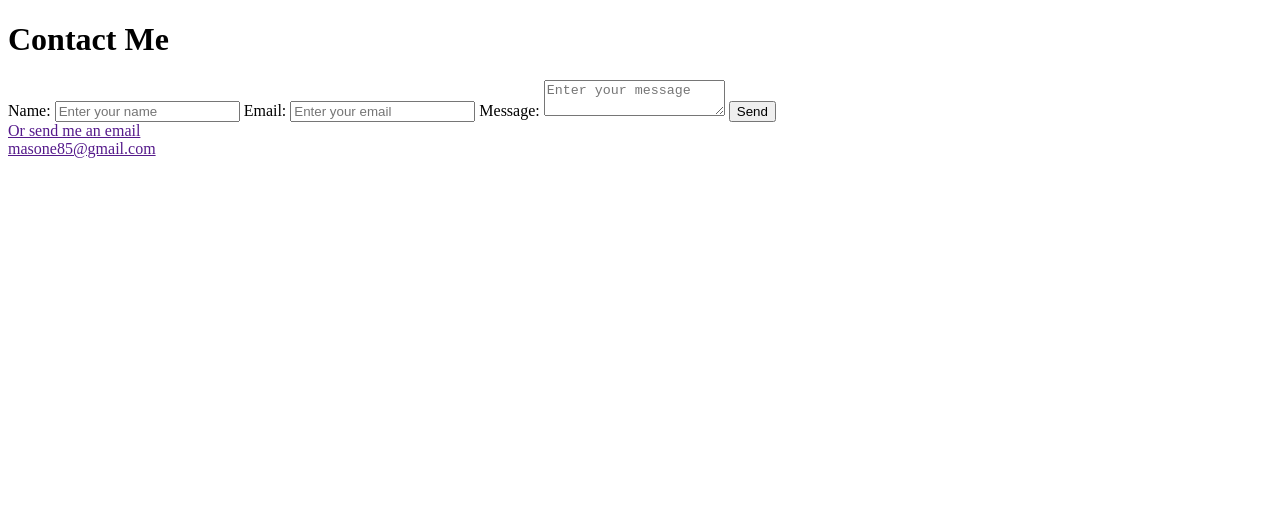
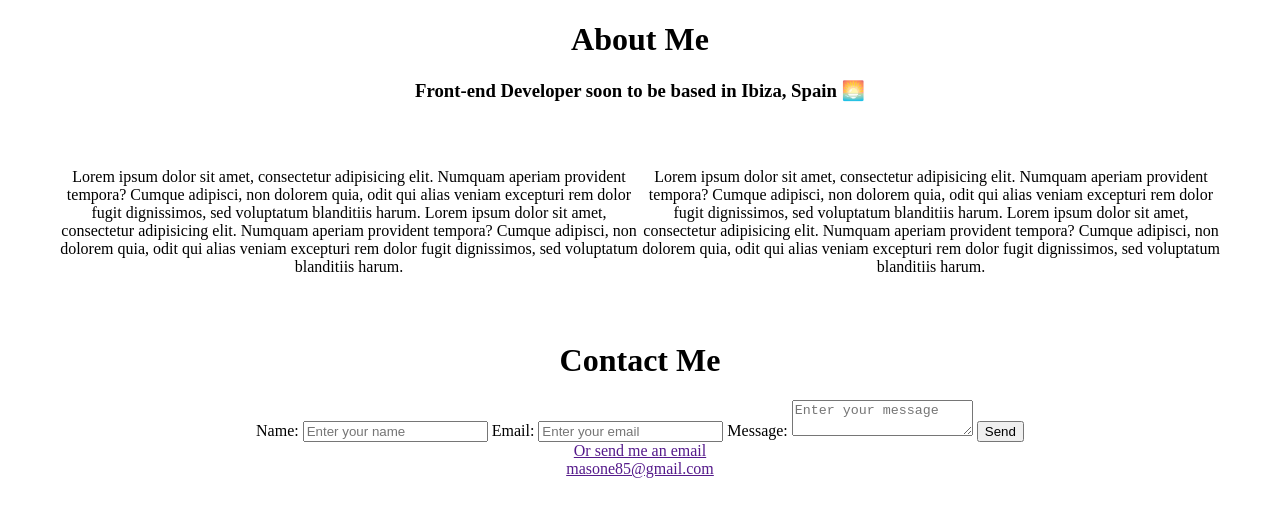
Before and after one commit to masone85/responsive-wk-1-homework, a plain HTML site: page contact.html in a window 1280 px wide. Drawn offline with Linux system fonts and the light colour scheme; files that its build step writes are made by us from their sources.

Commit message:
Update CSS on about me section

```diff
--- a/contact.html
+++ b/contact.html
@@ -2,11 +2,41 @@
 <html>
   <head>
     <title>Contact Us</title>
-    <link rel="stylesheet" type="text/css" href="style.css" />
+    <link rel="stylesheet" type="text/css" href="style/style.css" />
     <style></style>
   </head>
   <body>
-    <div class="container">
+    <div class="about">
+      <h1>About Me</h1>
+
+      <h3>Front-end Developer soon to be based in Ibiza, Spain 🌅</h3>
+
+      <div class="about-paragraphs">
+        <p>
+          Lorem ipsum dolor sit amet, consectetur adipisicing elit. Numquam
+          aperiam provident tempora? Cumque adipisci, non dolorem quia, odit qui
+          alias veniam excepturi rem dolor fugit dignissimos, sed voluptatum
+          blanditiis harum. Lorem ipsum dolor sit amet, consectetur adipisicing
+          elit. Numquam aperiam provident tempora? Cumque adipisci, non dolorem
+          quia, odit qui alias veniam excepturi rem dolor fugit dignissimos, sed
+          voluptatum blanditiis harum.
+        </p>
+
+        <br />
+        <br />
+        <p>
+          Lorem ipsum dolor sit amet, consectetur adipisicing elit. Numquam
+          aperiam provident tempora? Cumque adipisci, non dolorem quia, odit qui
+          alias veniam excepturi rem dolor fugit dignissimos, sed voluptatum
+          blanditiis harum. Lorem ipsum dolor sit amet, consectetur adipisicing
+          elit. Numquam aperiam provident tempora? Cumque adipisci, non dolorem
+          quia, odit qui alias veniam excepturi rem dolor fugit dignissimos, sed
+          voluptatum blanditiis harum.
+        </p>
+      </div>
+    </div>
+
+    <div class="contact">
       <h1>Contact Me</h1>
       <form>
         <label for="name">Name:</label>
--- a/style/style.css
+++ b/style/style.css
@@ -12,3 +12,21 @@
 .main-content {
   text-align: center;
 }
+
+.about-paragraphs {
+  display: flex;
+  justify-content: space-evenly;
+  margin: 50px;
+
+  text-align: center;
+}
+
+h1,
+h2,
+h3 {
+  text-align: center;
+}
+
+.contact {
+  text-align: center;
+}
```
